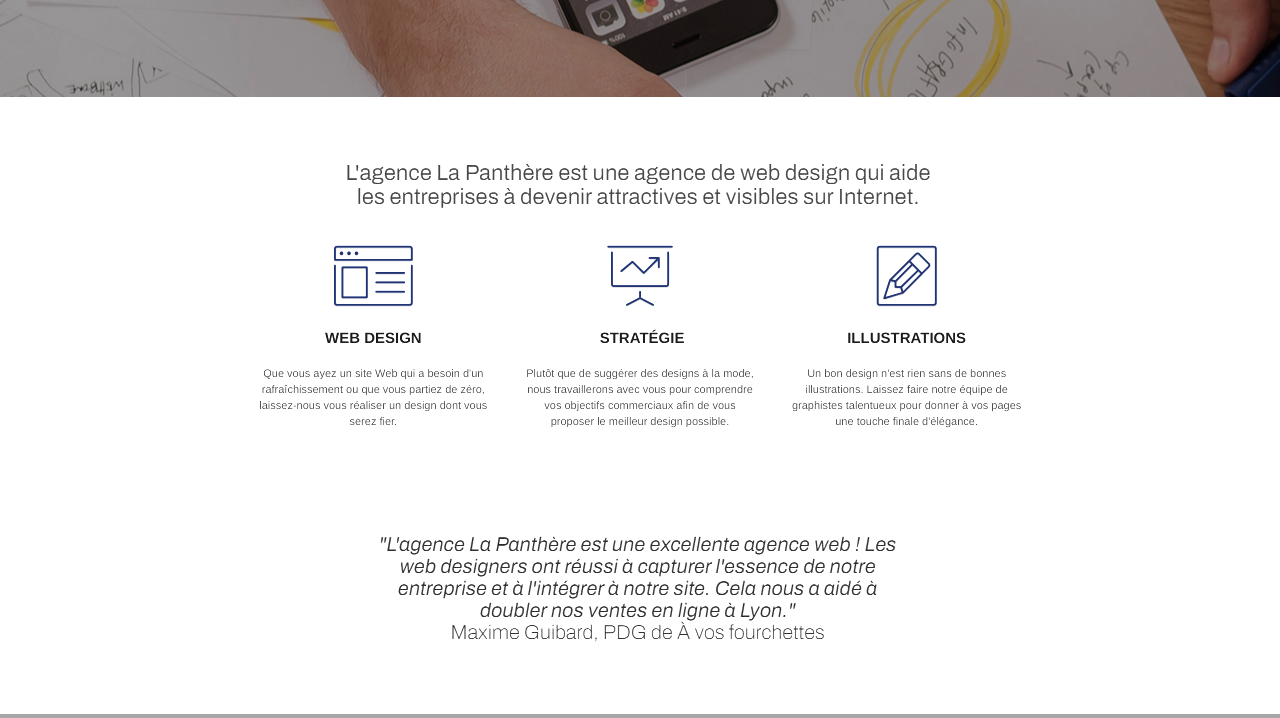
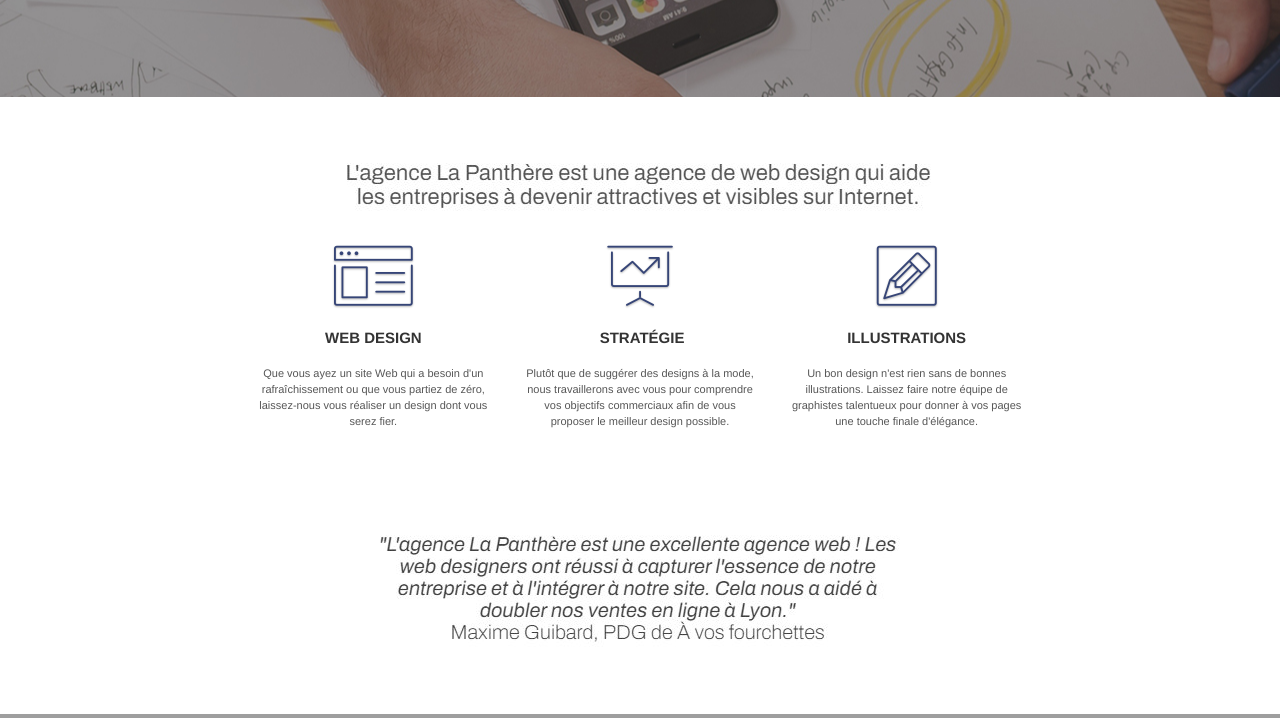
Before and after one commit to MaevaPrecourt/la_panthere_site_revu_et_corrige, a plain HTML site: page index.html in a window 1280 px wide. Shown: the part 437-1155 px from the top of the page. Drawn offline with Linux system fonts and the light colour scheme; grey boxes are pictures that could not be loaded.

Commit message:
Contraste à voir en mentorat 21/12

```diff
--- a/style.css
+++ b/style.css
@@ -1,5 +1,4 @@
 body {
-    filter: contrast(1.3);
     margin: 0;
     padding: 0;
     background: #FFF;
```
